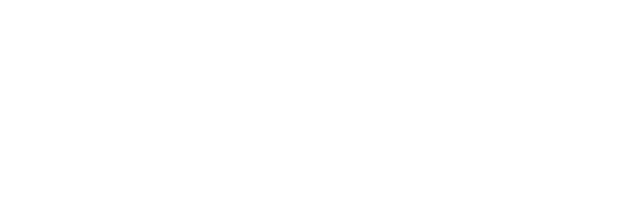
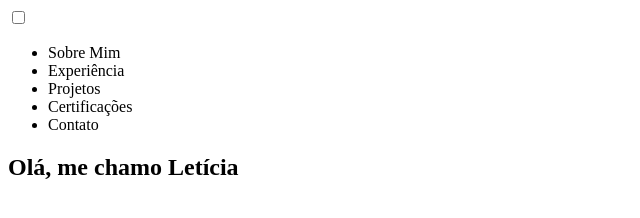
Before and after one commit to LeticiaSantanaa/meu_portifolio, a plain HTML site: page index.html in a window 1280 px wide. Shown: the whole page, without its empty margins (0-640 px from the left). Drawn offline with Linux system fonts and the light colour scheme.

Commit message:
first commit

```diff
--- a/index.html
+++ b/index.html
@@ -6,6 +6,28 @@
     <title>Portifolio</title>
 </head>
 <body>
+    <header class="cabecalho">
+        <input type="checkbox" id="menu"/>
 
+        <label for="menu">
+            <span></span>
+        </label>
+
+        <ul>
+            <li> Sobre Mim </li>
+            <li> Experiência </li>
+            <li> Projetos </li>
+            <li> Certificações </li>
+            <li> Contato </li>
+        </ul>
+
+    </header>
+    <main>
+        <h2> Olá, me chamo Letícia</h2>
+
+    </main>
+    <footer>
+
+    </footer>
 </body>
 </html>
```
